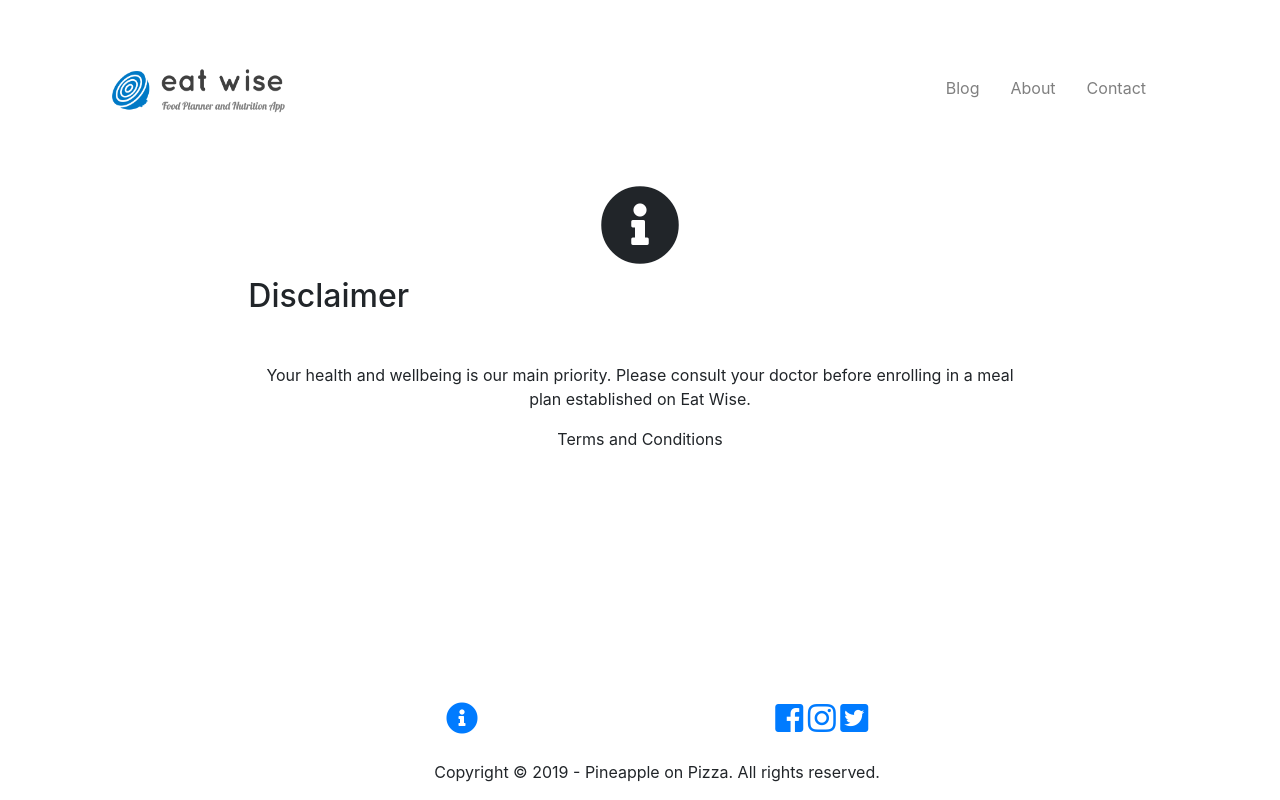
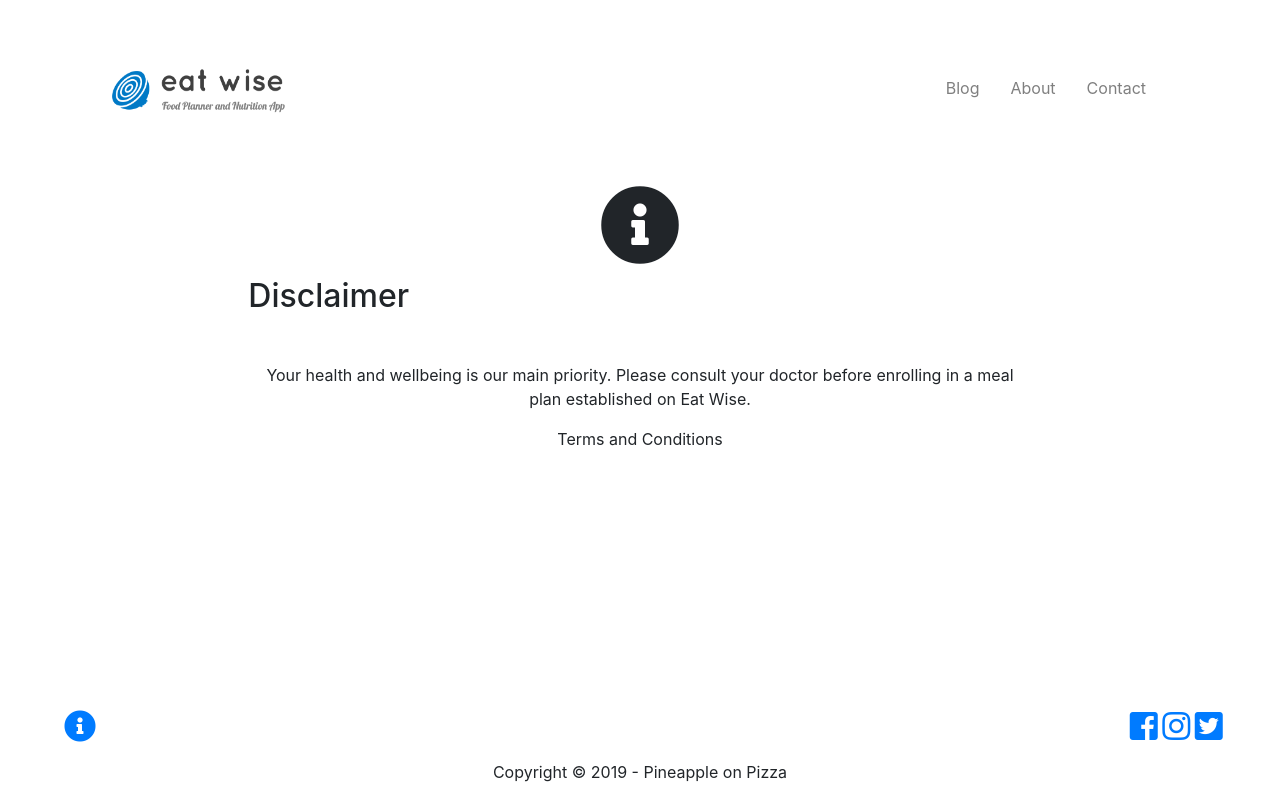
Before and after one commit to amandat85/eat-wise, a plain HTML site: page disclaimer.html in a window 1280 px wide. Drawn offline with nearby package versions, Linux system fonts and the light colour scheme.

Commit message:
Better footer

```diff
--- a/assets/css/style.css
+++ b/assets/css/style.css
@@ -64,10 +64,6 @@ nav a:first-child {
   margin-top: 0px;
 }
 
-#footerPosition{
-  margin-left: 26%;
-}
-
 @media only screen and (max-width: 640px) {
   #masthead {
     position: static;
--- a/disclaimer.html
+++ b/disclaimer.html
@@ -101,23 +101,26 @@
 </div>
 
 <!-- Footer -->
-<div class="footer d-flex fixed-bottom" id="footerPosition">
-    <div class="row justify-content-center">
-        <div class="col-md-2">
+
+<!-- Footer -->
+<footer class="page-footer flex-d fixed-bottom">
+    <!--Icons-->
+    <div class="container-fluid">
+        <div class="row">
+            <div class="col-md-1 mt-md-0 ml-5 pl-3 mt-3 offset-md-2">
                 <a href="#" class="icoIcon" title="Icon"><i class="fas fa-info-circle fa-2x"></i></a>
             </div>
-        <div class="col-md-6 text-right">
+
+            <div class="col-md-2 mb-md-0 mb-3 ml-auto">
                 <a href="#" class="icoFacebook" title="Facebook"><i class="fab fa-facebook-square fa-2x ml-5"></i></a>
                 <a href="#" class="icoInstagram" title="Instagram"><i class="fab fa-instagram fa-2x"></i></a>
                 <a href="#" class="icoTwitter" title="Twitter"><i class="fab fa-twitter-square fa-2x"></i></a>
             </div>
-    <div class="row">
-        <div class="col-md-12 mt-4">
-            <p class="text-center">Copyright &copy; 2019 - Pineapple on Pizza. All rights reserved.</p>
-        </div>
-    </div>
         </div>
 
+        <!-- Copyright -->
+        <div class="footer-copyright text-center py-3">Copyright &copy; 2019 - Pineapple on Pizza</div>
+</footer>
 <!--Script-->
 <script src="https://cdnjs.cloudflare.com/ajax/libs/popper.js/1.14.6/umd/popper.min.js"
     integrity="sha384-wHAiFfRlMFy6i5SRaxvfOCifBUQy1xHdJ/yoi7FRNXMRBu5WHdZYu1hA6ZOblgut"
```
Lines whose indentation alone changed are shown as unchanged.
